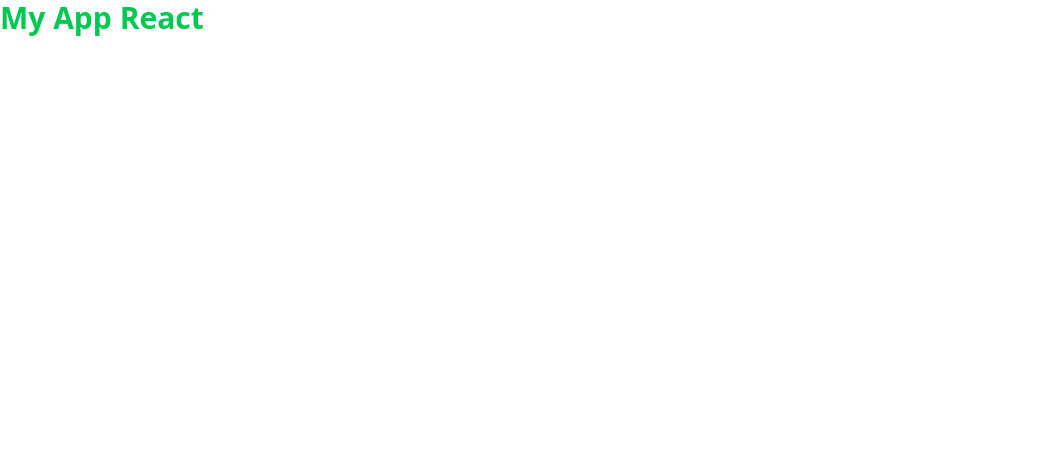
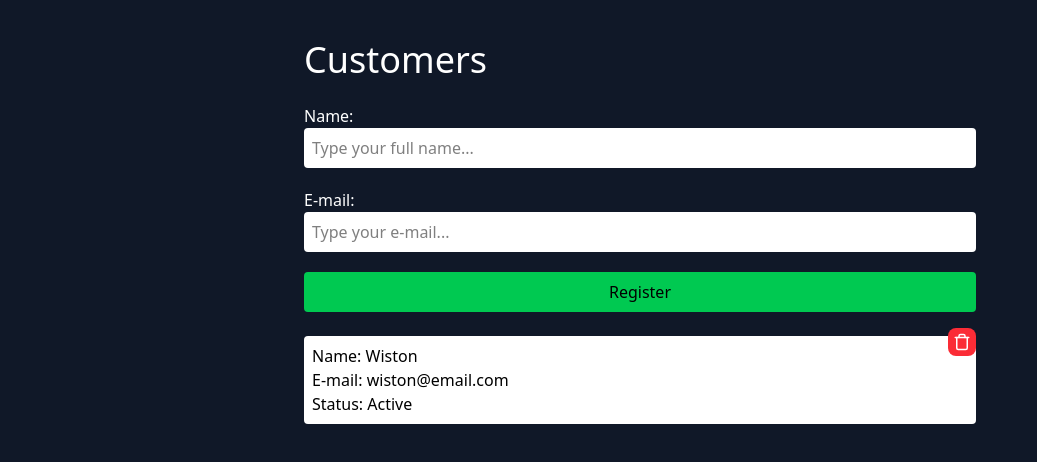
Before and after one commit to WistonThiago/frontend_for_backendapi, a React (Vite) app: page / in a window 1280 px wide. Shown: the top 462 px of the page, without its empty margins (0-1037 px from the left). Built offline with nearby package versions, Linux system fonts and the light colour scheme.

Commit message:
Building the interface with Tailwind and an icon.

```diff
--- a/package.json
+++ b/package.json
@@ -13,6 +13,7 @@
     "@tailwindcss/vite": "^4.1.8",
     "react": "^19.1.0",
     "react-dom": "^19.1.0",
+    "react-icons": "^5.5.0",
     "tailwindcss": "^4.1.8"
   },
   "devDependencies": {
--- a/src/App.tsx
+++ b/src/App.tsx
@@ -1,8 +1,38 @@
+import { FiTrash } from 'react-icons/fi';
 
 export default function App() {
   return (
     <div>
-      <h1 className="text-3xl font-bold text-green-500">My App React</h1>
+      <h1 className="w-full min-h-screen bg-gray-900 flex justify-center px-4">
+        <main className="my-10 w-full md:max-w-2xl">
+          <h1 className="text-4xl font-medium text-white">Customers</h1>
+
+          <form className="flex flex-col my-6">
+            <label className="font-medium text-white">Name:</label>
+            <input type="text" placeholder="Type your full name..." className="w-full mb-5 p-2 rounded bg-white"/>
+
+            <label className="font-medium text-white">E-mail:</label>
+            <input type="text" placeholder="Type your e-mail..." className="w-full mb-5 p-2 rounded bg-white"/>
+
+            <input
+              type="submit"
+              value="Register"
+              className="cursor-pointer w-full p-2 bg-green-500 rounded font-medium" />
+          </form>
+
+          <section className="flex flex-col">
+            <article className="w-full bg-white rounded p-2 relative hover:scale-105 duration-200">
+              <p><span className="font-medium">Name: </span>Wiston</p>
+              <p><span className="font-medium">E-mail: </span>wiston@email.com</p>
+              <p><span className="font-medium">Status: </span>Active</p>
+              <button className="bg-red-500 w-7 h-7 flex items-center justify-center rounded-lg absolute right-0 -top-2">
+                <FiTrash size={18} color="#FFF" />
+              </button>
+            </article>
+          </section>
+
+        </main>
+      </h1>
     </div>
   )
 }
```
Also changed, not shown: 1 other file (tests, documents, lock files or other folders).
